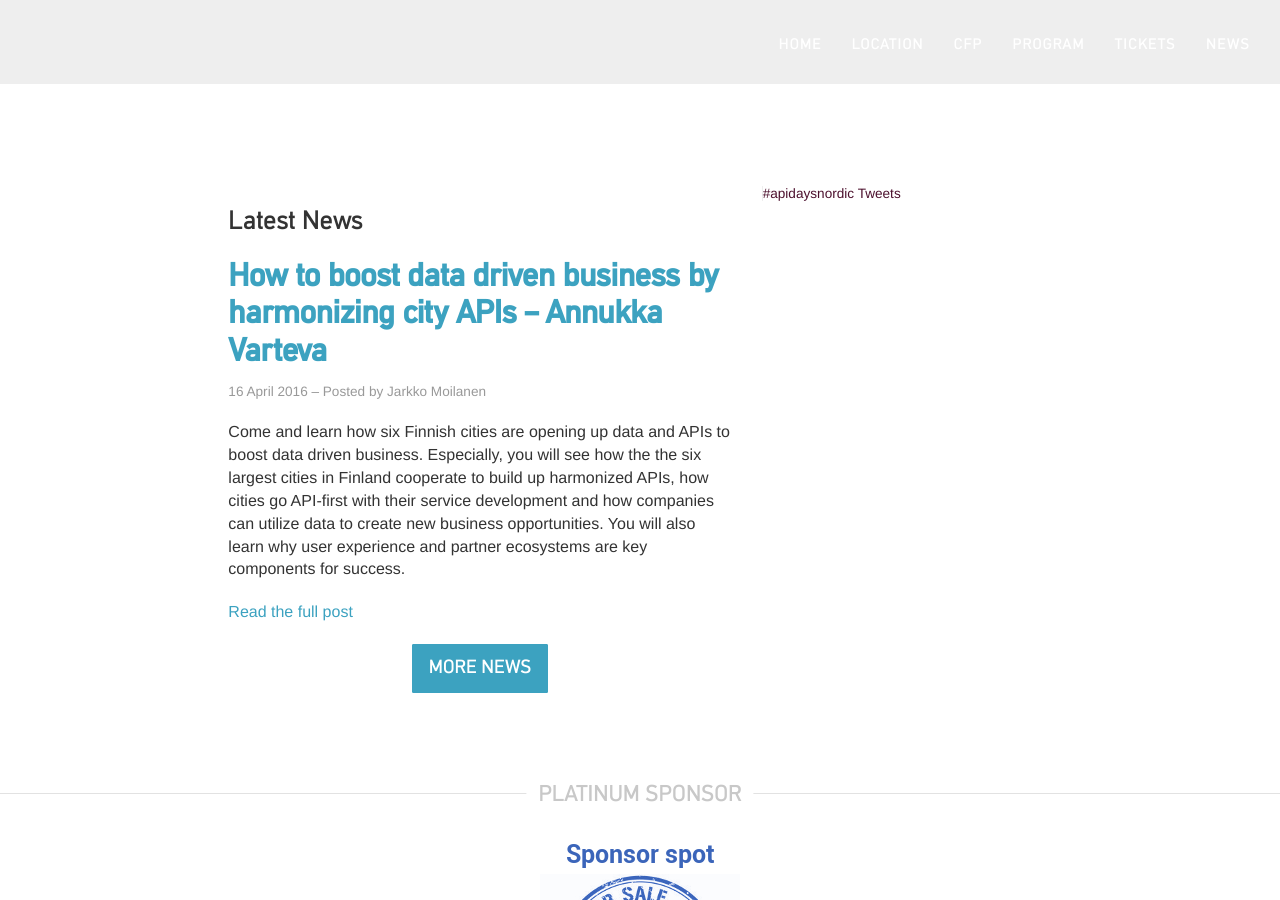
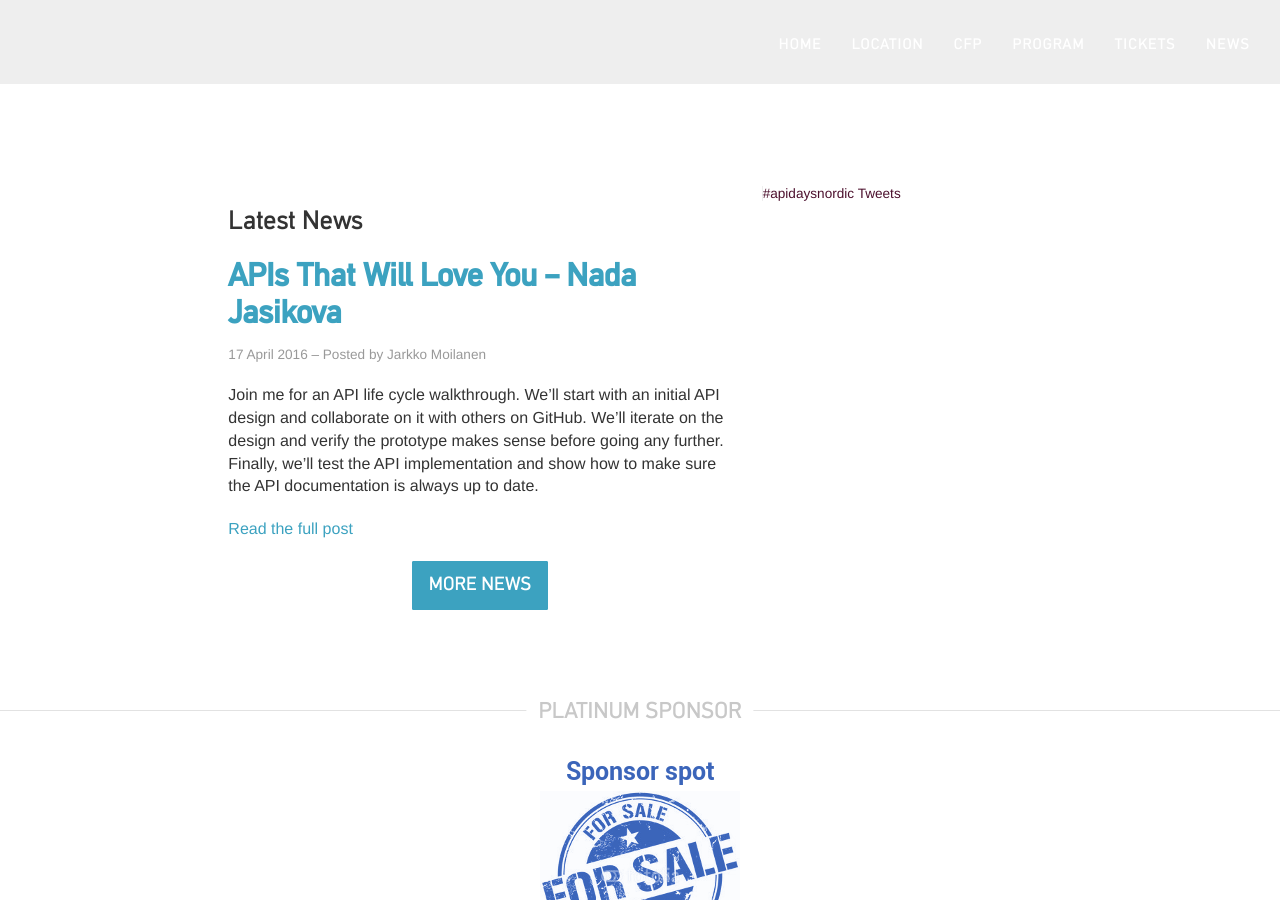
Before and after one commit to apidaysnordic/apidaysnordic.github.io, a Jekyll site: the page built from index.md, in a window 1280 px wide and 900 px high, scrolled down 6539 px. Built offline with Jekyll 4.4.1, drawn with Linux system fonts in a browser that asks for light colours; some web fonts are replaced; comment, search, counter and statistics services are not loaded.

Commit message:
Added Nada

```diff
--- a/_layouts/programme.html
+++ b/_layouts/programme.html
@@ -290,7 +290,7 @@
                                 </a>
                             </div>
                             <div class="col-sm-6 entry entry-streams">
-                                <a href="" class="entry-streams-holder"
+                                <a href="/2016/04/17/nada-jasikova.html" class="entry-streams-holder"
                                    style="color: #754994; border-left-color: #754994;">
                                     <div class="visible-xs talk-location">Technology Room</div>
                                     APIs That Will Love You
--- /dev/null
+++ b/_posts/2016-04-17-nada-jasikova.md
@@ -0,0 +1,15 @@
+---
+title: APIs That Will Love You – Nada Jasikova
+layout: post
+author: Jarkko Moilanen
+---
+
+Join me for an API life cycle walkthrough. We'll start with an initial API design and collaborate on it with others on GitHub. We'll iterate on the design and verify the prototype makes sense before going any further. Finally, we'll test the API implementation and show how to make sure the API documentation is always up to date.
+
+I'll also introduce you to MSON - our Markdown Syntax for Object Notation that helps to keep your data description neat, compact and DRY.
+
+Talk outline (~35 mins): API life cycle - Introduction, Designing API using API Blueprint and MSON, Collaborating with others on your API Project via GitHub, Prototyping API design with Mock Server, API implementation, Dredd - Testing the API implementation, Dredd in CI - Keeping API documentation up-to-date
+
+## Nada Jasikova, Apiary
+
+Nada works as a Site Reliability Engineer for Apiary. Apiary provides a platform for designing, prototyping, documenting and testing APIs. Nada’s working experience includes technical writing, software development and operations. She’s also been very active in Apiary user support and has been involved in numerous conversations with Apiary users on their perspective and scenarios.
```
